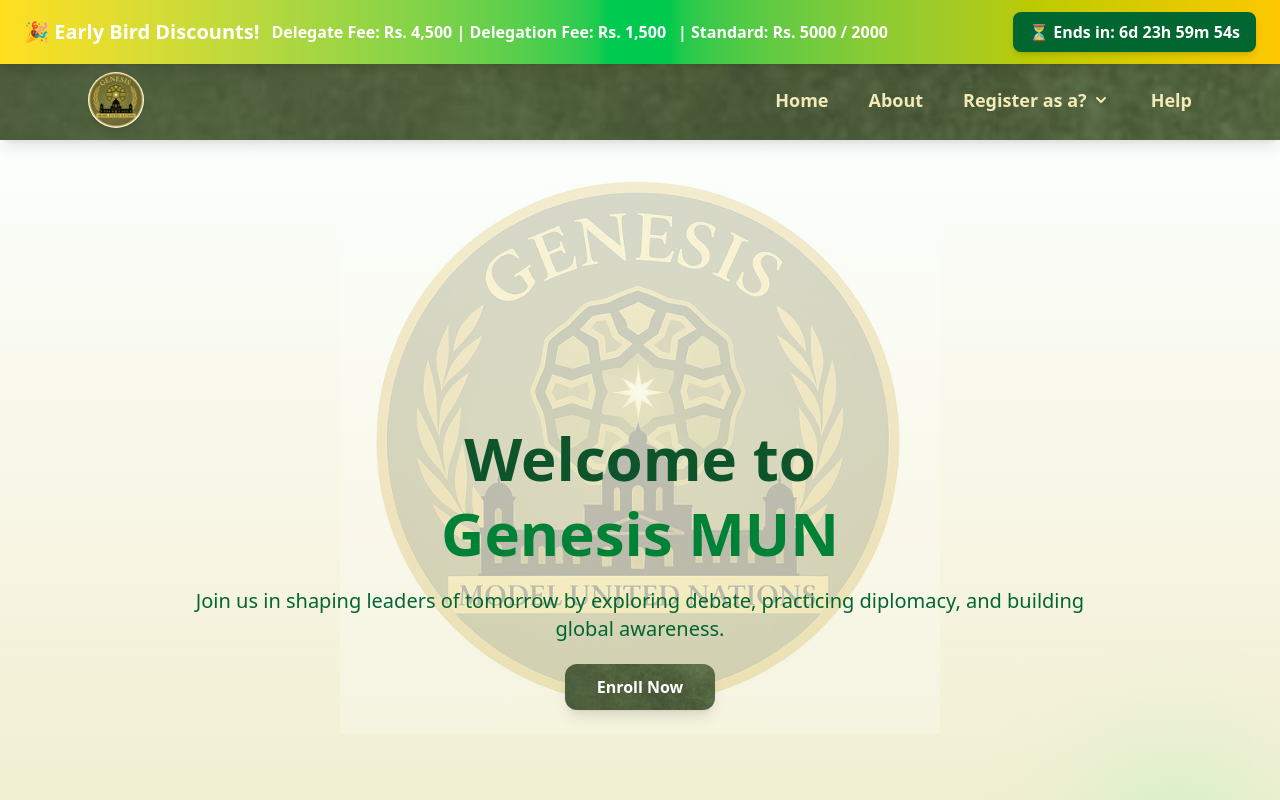
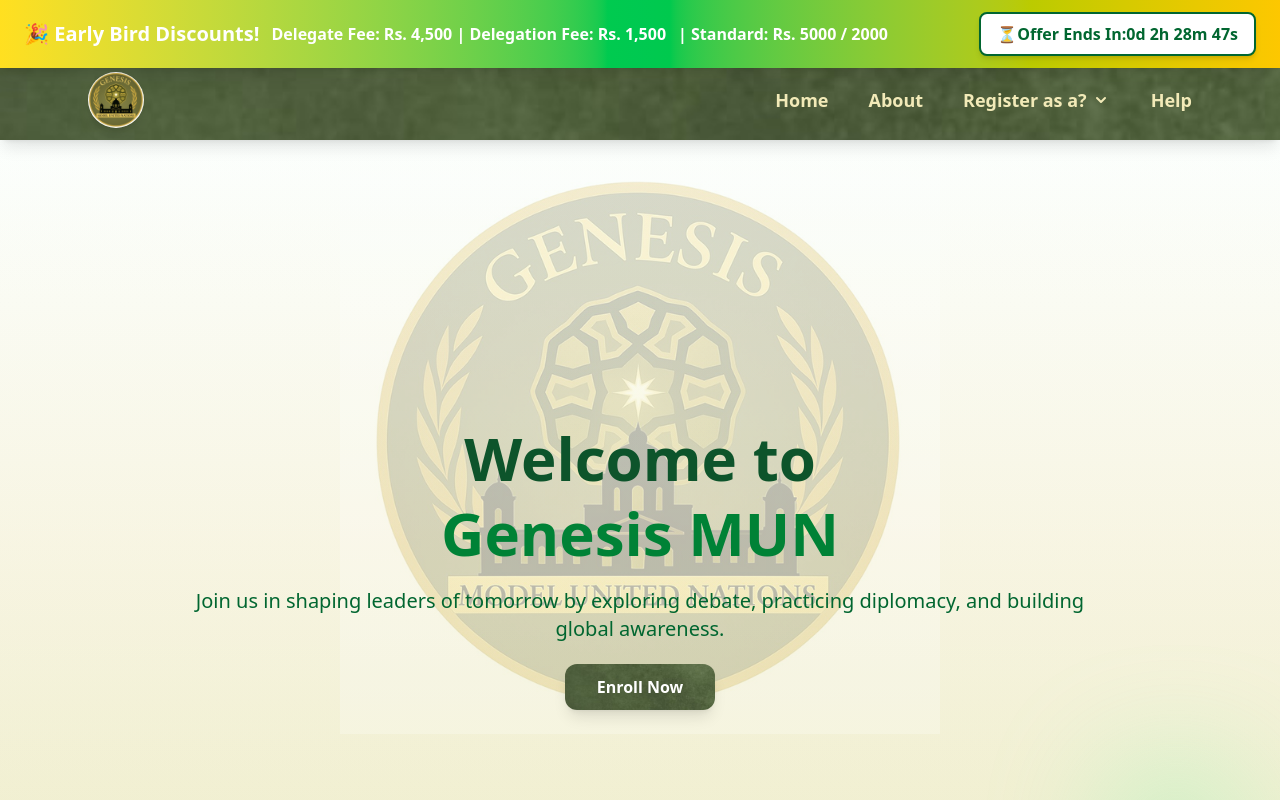
Before and after one commit to Ghazi-Mustafa-79/genesis_web, a React (Vite) app: page / in a window 1280 px wide. Shown: the top 800 px of the page. Built offline with nearby package versions, Linux system fonts and the light colour scheme.

Commit message:
added time

```diff
--- a/src/components/CountdownTimer.jsx
+++ b/src/components/CountdownTimer.jsx
@@ -1,11 +1,14 @@
 import React, { useEffect, useState } from "react";
 
 const CountdownTimer = () => {
-  const deadline = React.useRef(new Date().getTime() + 7 * 24 * 60 * 60 * 1000);
+  // 🎯 Set absolute deadline (Sunday 23:59:59)
+  const deadline = new Date();
+  deadline.setDate(deadline.getDate() + ((7 - deadline.getDay()) % 7)); // Move to next Sunday
+  deadline.setHours(23, 59, 59, 999);
 
-  const calculateTimeLeft = React.useCallback(() => {
+  const calculateTimeLeft = () => {
     const now = new Date().getTime();
-    const difference = deadline.current - now;
+    const difference = deadline.getTime() - now;
 
     if (difference <= 0) {
       return { days: 0, hours: 0, minutes: 0, seconds: 0 };
@@ -17,7 +20,7 @@
       minutes: Math.floor((difference / (1000 * 60)) % 60),
       seconds: Math.floor((difference / 1000) % 60),
     };
-  }, []);
+  };
 
   const [timeLeft, setTimeLeft] = useState(calculateTimeLeft());
 
@@ -27,7 +30,7 @@
     }, 1000);
 
     return () => clearInterval(timer);
-  }, [calculateTimeLeft]);
+  }, []);
 
   return (
     <div className="fixed top-0 left-0 w-full z-[9999] bg-gradient-to-r from-yellow-300 via-green-500 to-yellow-400 shadow-lg">
@@ -44,8 +47,8 @@
         </div>
 
         {/* Right - Countdown */}
-        <div className="bg-green-800 px-3 sm:px-4 py-1 sm:py-2 rounded-lg shadow-md text-center text-xs sm:text-sm md:text-base">
-          ⏳ Ends in:{" "}
+        <div className="bg-white text-green-800 px-3 sm:px-4 py-1 sm:py-2 rounded-lg shadow-md text-center text-xs border-2 border-green-800 sm:text-sm md:text-base">
+          ⏳Offer Ends In:
           <span className="font-bold">
             {timeLeft.days}d {timeLeft.hours}h {timeLeft.minutes}m{" "}
             {timeLeft.seconds}s
@@ -57,3 +60,63 @@
 };
 
 export default CountdownTimer;
+
+// import React, { useEffect, useState } from "react";
+
+// const CountdownTimer = () => {
+//   const deadline = React.useRef(new Date().getTime() + 7 * 24 * 60 * 60 * 1000);
+
+//   const calculateTimeLeft = React.useCallback(() => {
+//     const now = new Date().getTime();
+//     const difference = deadline.current - now;
+
+//     if (difference <= 0) {
+//       return { days: 0, hours: 0, minutes: 0, seconds: 0 };
+//     }
+
+//     return {
+//       days: Math.floor(difference / (1000 * 60 * 60 * 24)),
+//       hours: Math.floor((difference / (1000 * 60 * 60)) % 24),
+//       minutes: Math.floor((difference / (1000 * 60)) % 60),
+//       seconds: Math.floor((difference / 1000) % 60),
+//     };
+//   }, []);
+
+//   const [timeLeft, setTimeLeft] = useState(calculateTimeLeft());
+
+//   useEffect(() => {
+//     const timer = setInterval(() => {
+//       setTimeLeft(calculateTimeLeft());
+//     }, 1000);
+
+//     return () => clearInterval(timer);
+//   }, [calculateTimeLeft]);
+
+//   return (
+//     <div className="fixed top-0 left-0 w-full z-[9999] bg-gradient-to-r from-yellow-300 via-green-500 to-yellow-400 shadow-lg">
+//       <div className="max-w-7xl mx-auto flex flex-col sm:flex-row items-center justify-between px-3 sm:px-6 py-2 sm:py-3 text-white font-semibold gap-2">
+//         {/* Left - Early Bird Info */}
+//         <div className="flex flex-col sm:flex-row sm:items-center gap-1 sm:gap-3 text-center sm:text-left text-xs sm:text-sm md:text-base">
+//           <span className="font-extrabold text-sm sm:text-lg md:text-xl">
+//             🎉 Early Bird Discounts!
+//           </span>
+//           <span>
+//             Delegate Fee: <b>Rs. 4,500</b> | Delegation Fee: <b>Rs. 1,500</b>
+//           </span>
+//           <span className="hidden md:inline">| Standard: Rs. 5000 / 2000</span>
+//         </div>
+
+//         {/* Right - Countdown */}
+//         <div className="bg-green-800 px-3 sm:px-4 py-1 sm:py-2 rounded-lg shadow-md text-center text-xs sm:text-sm md:text-base">
+//           ⏳ Ends in:{" "}
+//           <span className="font-bold">
+//             {timeLeft.days}d {timeLeft.hours}h {timeLeft.minutes}m{" "}
+//             {timeLeft.seconds}s
+//           </span>
+//         </div>
+//       </div>
+//     </div>
+//   );
+// };
+
+// export default CountdownTimer;
```
